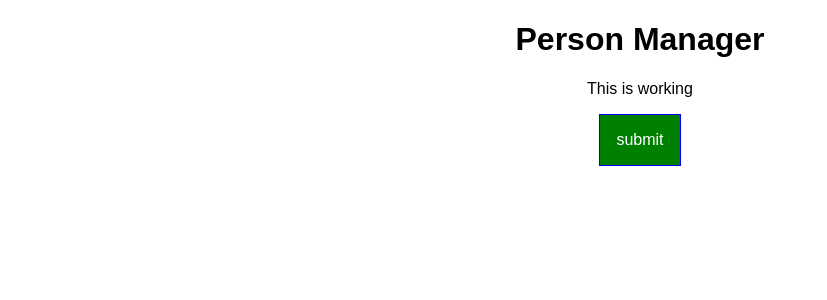
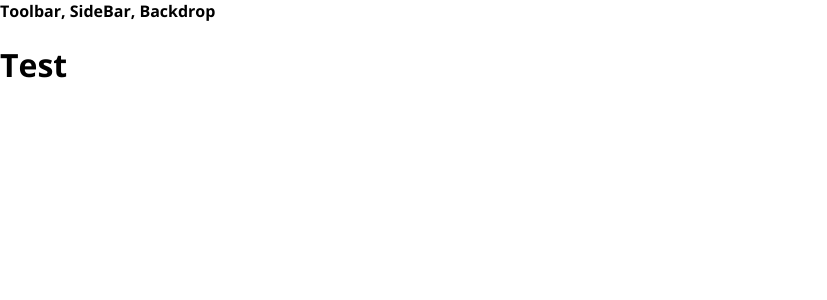
Before and after one commit to justiyz/burger-app, a React app: page / in a window 1280 px wide. Shown: the top 300 px of the page, without its empty margins (0-827 px from the left). Built offline with nearby package versions, Linux system fonts and the light colour scheme.

Commit message:
project set up + Layout

```diff
--- a/package.json
+++ b/package.json
@@ -31,6 +31,7 @@
     "postcss-flexbugs-fixes": "3.2.0",
     "postcss-loader": "2.0.8",
     "promise": "8.0.1",
+    "prop-types": "^15.7.2",
     "radium": "^0.26.1",
     "raf": "3.4.0",
     "react": "^17.0.1",
--- a/public/index.html
+++ b/public/index.html
@@ -17,9 +17,13 @@
 
       Unlike "/favicon.ico" or "favicon.ico", "%PUBLIC_URL%/favicon.ico" will
       work correctly both with client-side routing and a non-root public URL.
-      Learn how to configure a non-root public URL by running `npm run build`.
+      Learn how to configure a non-root public URL by running `npm run build`
     -->
-    <title>React App</title>
+
+    <link rel="preconnect" href="https://fonts.gstatic.com">
+    <link href="https://fonts.googleapis.com/css2?family=Open+Sans:wght@700&display=swap" rel="stylesheet">
+
+    <title>BurgerApp</title>
   </head>
   <body>
     <noscript>
--- a/src/components/Cockpit/Cockpit.css
+++ /dev/null
@@ -1,31 +0,0 @@
-
-.red{
-    color: red;
-}
-
-.bold{
-    font-weight: bold;
-}
-
-.Cockpit button{
-    border: 1px solid blue ;
-    padding: 16px;
-    background-color: green;
-    font: inherit;
-    color: white;
-    cursor: pointer;
-}
-
-.Cockpit button:hover{
-    background-color: lightgreen;
-    color: black;
-}
-
-.Cockpit button.Red{
-    background-color: red;
-}
-
-.Cockpit button.Red:hover{
-    background-color: salmon;
-    color: black;
-}
--- a/src/components/Cockpit/Cockpit.js
+++ /dev/null
@@ -1,38 +0,0 @@
-import React, {useEffect} from "react";
-import classes from './Cockpit.css'
-
-const cockpit = (props) => {
-    useEffect(() => {
-        console.log('[Cockpit.js] useEffect')
-        setTimeout(() =>{
-            alert('Saved to cloud!')
-        }, 1000)
-    }, [props.persons])
-
-    const assignedClasses = []
-    let btnClass = ''
-    if (props.showPersons){
-       btnClass = classes.Red
-    }
-
-    if (props.persons.length <= 2){
-        assignedClasses.push(classes.red)
-    }
-    if (props.persons.length <= 1){
-        assignedClasses.push(classes.bold)
-    }
-
-    return (
-        <div className={classes.Cockpit}>
-            <h1>{props.title}</h1>
-            <p className={assignedClasses.join(' ')}>This is working</p>
-
-            <button
-                className={btnClass}
-                onClick={props.clicked} >submit
-            </button>
-        </div>
-    )
-}
-
-export default cockpit
--- /dev/null
+++ b/src/components/Layout/Layout.js
@@ -0,0 +1,13 @@
+import React from "react";
+import Auxiliary from '../../hoc/auxiliary'
+
+const layout = (props) => (
+    <Auxiliary>
+        <div>Toolbar, SideBar, Backdrop</div>
+        <main>
+            {props.children}
+        </main>
+    </Auxiliary>
+)
+
+export default layout
--- a/src/components/Persons/Person/Person.css
+++ /dev/null
@@ -1,15 +0,0 @@
-.Person{
-    width: 60%;
-    margin: 16px auto;
-    border: 1px solid #eee;
-    box-shadow: 0 2px 3px #cccccc;
-    padding: 16px;
-    text-align: center;
-    background-color: chartreuse;
-}
-
-@media (min-width: 500px) {
-    .Person{
-        width: 450px;
-    }
-}
--- a/src/components/Persons/Person/Person.js
+++ /dev/null
@@ -1,17 +0,0 @@
-import React from 'react';
-import classes from './Person.css';
-
-
-const person = (props) => {
-
-    return (
-        <div className={classes.Person} >
-            <p onClick={props.click}>I am {props.name}  and i am {props.age} years old! </p>
-            <p>{props.children}</p>
-            <input type="text" onChange={props.changed} value={props.name}/>
-        </div>
-
-    )
-};
-
-export default person;
--- a/src/components/Persons/Persons.js
+++ /dev/null
@@ -1,14 +0,0 @@
-import React from "react";
-import Person from "./Person/Person";
-
-const persons = (props) => props.persons.map((person, index)  => {
-        return <Person
-            click={ () => props.clicked(this, index)}
-            name={person.name}
-            age={person.age}
-            key={person.id}
-            changed={(event) => props.changed(event, person.id )} />
-
-    })
-
-export default persons
--- a/src/containers/App.js
+++ b/src/containers/App.js
@@ -1,69 +1,16 @@
 import React, { Component } from 'react';
-import classes from '../containers/App.css';
-import Persons from '../components/Persons/Persons';
-import Cockpit from '../components/Cockpit/Cockpit'
-
+import Layout from '../components/Layout/Layout'
 
 class App extends Component {
 
-
-    state = {
-        persons: [
-            {id: 'a1', name: 'Bellion', age: 45},
-            {id: 'a2', name: 'Justice', age: 26},
-            {id: 'a3', name: 'Jon', age: 33}
-        ],
-        otherState: 'some other values',
-        showPersons: false
-    }
-
-    nameChangedHandler = (event, id) => {
-        const personIndex = this.state.persons.findIndex(p => {
-            return p.id === id
-        })
-        const person = {
-            ...this.state.persons[personIndex]
-        }
-        person.name = event.target.value;
-
-        const persons = [...this.state.persons]
-        persons[personIndex] = person
-
-        this.setState({persons: persons})
-    }
-
-
-    deletePersonHandler = (personIndex) => {
-        // const persons = this.state.persons.slice()
-        const persons = [ ...this.state.persons]
-        persons.splice(personIndex, 1)
-        this.setState({persons: persons})
-    }
-
-    togglePersonHandler = () => {
-        const doesShow = this.state.showPersons
-        this.setState({showPersons: !doesShow});
-
-    }
-
     render() {
-        let persons = null;
-        if (this.state.showPersons) {
-            persons = <Persons
-                        persons={this.state.persons}
-                        clicked={this.deletePersonHandler}
-                        changed={this.nameChangedHandler}/>
-        }
 
         return (
 
-                <div className={classes.Cockpit}>
-                    <Cockpit
-                        title={this.props.appTitle}
-                        showPersons={this.state.showPersons}
-                        persons={this.state.persons}
-                        clicked={this.togglePersonHandler} />
-                    {persons}
+                <div>
+                    <Layout>
+                        <h1><b>Test</b></h1>
+                    </Layout>
                 </div>
 
         );
--- /dev/null
+++ b/src/hoc/auxiliary.js
@@ -0,0 +1,7 @@
+
+const auxiliary = (props) => (
+    props.children
+)
+
+
+export default auxiliary
--- a/src/index.css
+++ b/src/index.css
@@ -1,5 +1,5 @@
 body {
   margin: 0;
   padding: 0;
-  font-family: sans-serif;
+  font-family: "Open Sans",sans-serif;
 }
--- a/src/index.js
+++ b/src/index.js
@@ -4,5 +4,5 @@
 import App from './containers/App';
 import registerServiceWorker from './registerServiceWorker';
 
-ReactDOM.render(<App appTitle="Person Manager"/>, document.getElementById('root'));
+ReactDOM.render(<App />, document.getElementById('root'));
 registerServiceWorker();
```
